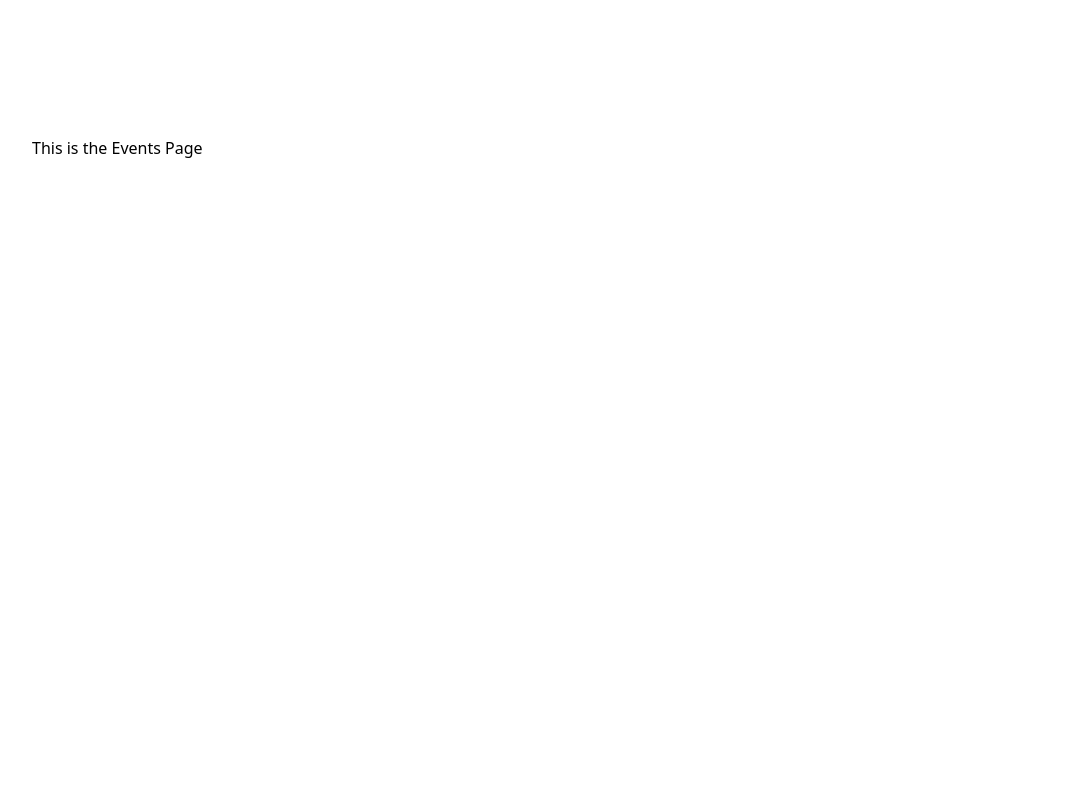
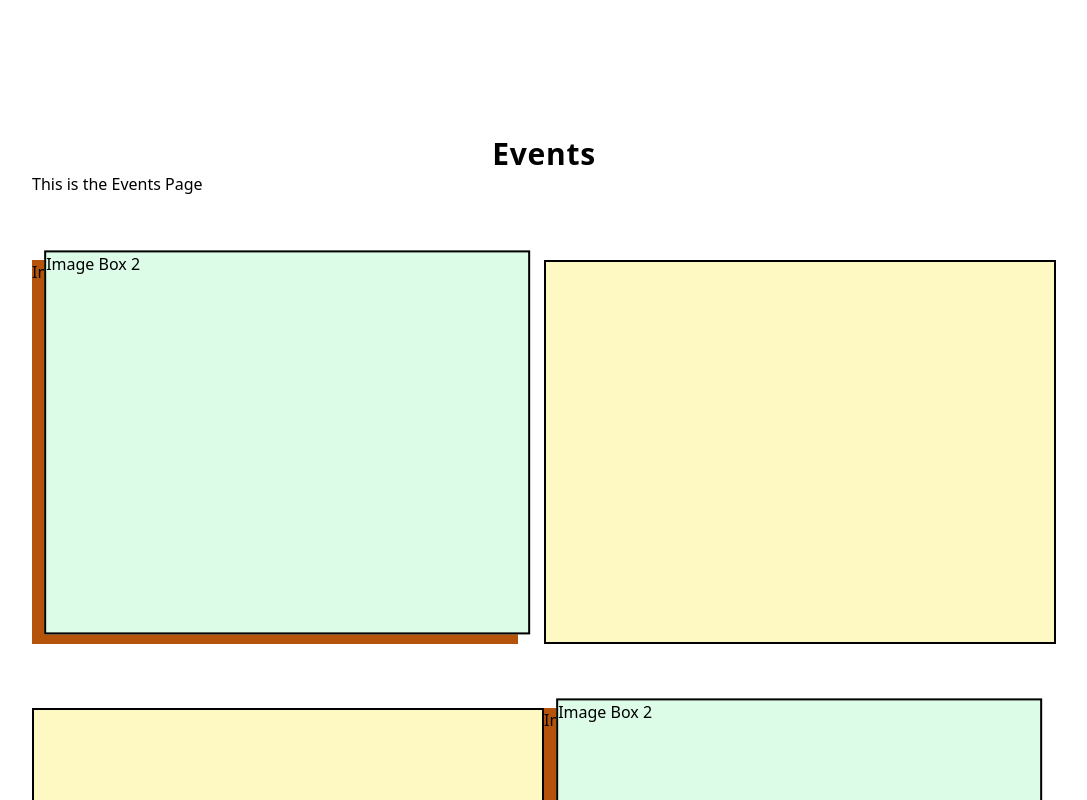
Before and after one commit to AbdulBaseetShabi/manarah-institute, a Next.js app: page / in a window 1280 px wide. Shown: the part 780-1580 px from the top of the page, without its empty margins (96-1183 px from the left). Built offline with nearby package versions, Linux system fonts and the light colour scheme.

Commit message:
past event card and title components

```diff
--- /dev/null
+++ b/src/app/common/cards/event-card.tsx
@@ -0,0 +1,32 @@
+interface EventCardProps {
+    index: number;
+}
+
+const EventCard = ({ index }: EventCardProps) => {
+    const isEvenIndex = (index / 2) === 0;
+
+    return (
+        <div className={`flex flex-wrap justify-center ${isEvenIndex ? "" : "md:flex-row-reverse"} w-full my-16`}>
+            <div className="w-1/2 min-w-96 h-96" style={{ padding: "0 2.5% 0 0"}}>
+                <div className="bg-amber-700 h-96">Image Box 1</div>
+                <div className="h-96 border-black border-2 bg-green-100" style={{ transform: "translate(2.5%, -102.5%)"}}>Image Box 2</div>
+            </div>
+            <div className="h-96 border-black border-2 bg-yellow-100 w-1/2 min-w-96">
+
+            </div>
+        </div>
+    );
+}
+
+export default EventCard
+
+// origin-bottom -rotate-12 -translate-x-full
+
+
+{/* <div className="h-full w-1/2 min-w-96">
+<div className="bg-amber-700 h-full">Image Box 1</div>
+<div className="h-full border-black border-2 bg-green-100 -translate-y-full origin-bottom -rotate-12">Image Box 2</div>
+</div> */}
+
+
+// YOU DONT NEED 2 DIVS ONE PARENT AND ONE CHILD SHOULD
--- /dev/null
+++ b/src/app/common/title.tsx
@@ -0,0 +1,5 @@
+const Title = ({ title }: { title: string }) => {
+  return <h2 className="w-full text-center text-3xl font-bold tracking-wide">{title}</h2>;
+};
+
+export default Title;
--- a/src/app/pages/events.tsx
+++ b/src/app/pages/events.tsx
@@ -1,10 +1,15 @@
+import EventCard from "../common/cards/event-card";
 import PageLayout from "../common/page-layout";
+import Title from "../common/title";
 import { RouteId } from "../common/types";
 
 const Events = () => {
   return (
     <PageLayout id={RouteId.events}>
+      <Title title="Events"/>
       <div>This is the Events Page</div>
+      <EventCard index={0}/>
+      <EventCard index={1}/>
     </PageLayout>
   );
 };
```
